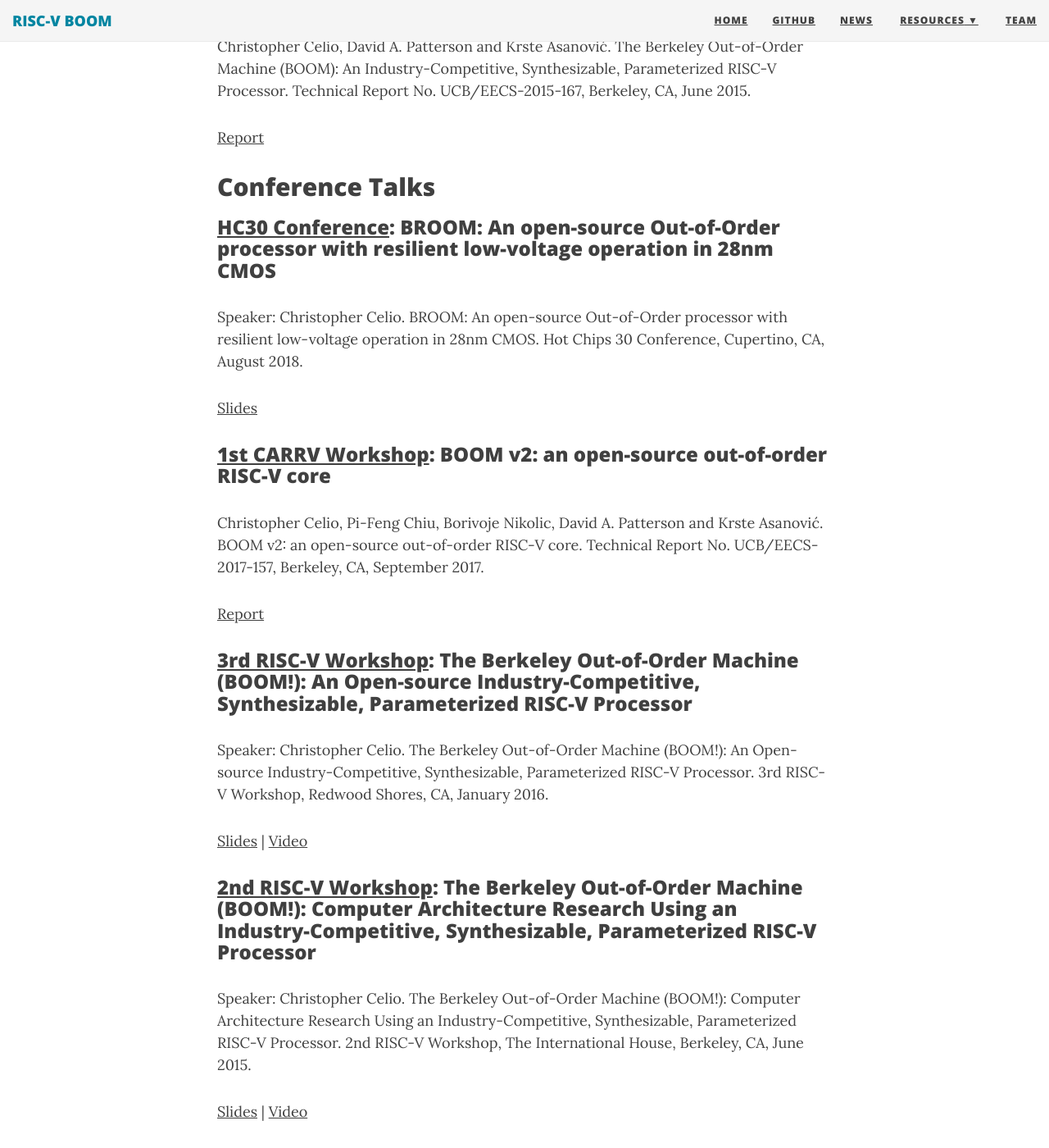
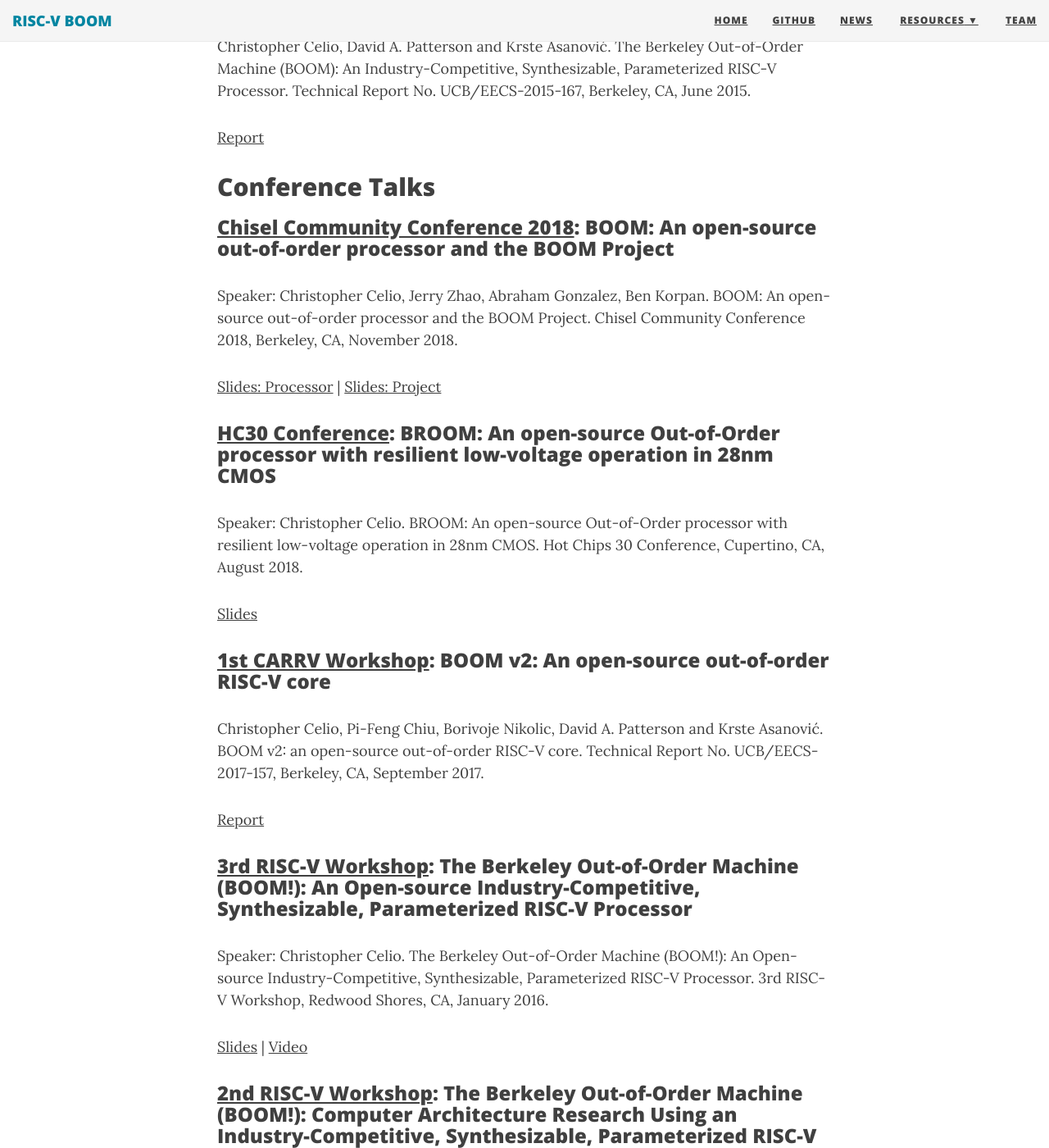
Before and after one commit to riscv-boom/riscv-boom.github.io, a Jekyll site: the page built from publications.md, in a window 1280 px wide and 1400 px high, scrolled down 361 px. Shown: the whole window at 82% size. Built offline with Jekyll 4.4.1, drawn with Linux system fonts in a browser that asks for light colours; nearby versions of some CDN libraries; some of the changed text lies outside the part shown.

Commit message:
Update index to point to GH org | Added CCC18 slides | Added copyright

```diff
--- a/_config.yml
+++ b/_config.yml
@@ -24,7 +24,7 @@ description: RISC-V BOOM
 # List of links in the navigation bar
 navbar-links:
   Home: "index"
-  GitHub: "https://github.com/riscv-boom/riscv-boom"
+  GitHub: "https://github.com/riscv-boom"
   News: "news"
   Resources:
     - Publications: "publications"
@@ -74,7 +74,7 @@ author:
 social-network-links:
 #  rss: true
     email: "https://groups.google.com/forum/#!forum/riscv-boom"
-    github: "riscv-boom/riscv-boom"
+    github: "riscv-boom"
     twitter: "boom_cpu"
 
 # Select which share links to show in posts
--- a/_includes/footer.html
+++ b/_includes/footer.html
@@ -25,6 +25,8 @@
         </ul>
 
         <p class="copyright text-muted">
+        &copy;
+        &nbsp;&bull;&nbsp;
         {{ site.author.name }}
         &nbsp;&bull;&nbsp;
         {{ site.time | date: '%Y' }}
--- a/publications.md
+++ b/publications.md
@@ -13,13 +13,20 @@ Technical Report No. UCB/EECS-2015-167, Berkeley, CA, June 2015.
 
 ## Conference Talks
 
+### [Chisel Community Conference 2018](https://chisel-community-conference.org/): BOOM: An open-source out-of-order processor and the BOOM Project
+Speaker: Christopher Celio, Jerry Zhao, Abraham Gonzalez, Ben Korpan. BOOM: An open-source out-of-order processor and the BOOM Project.
+Chisel Community Conference 2018, Berkeley, CA, November 2018.
+
+[Slides: Processor](docs/boom_processor_ccc18_celio.pdf) |
+[Slides: Project](docs/boom_project_ccc18_zhao_gonza_korpan.pdf)
+
 ### [HC30 Conference](http://www.hotchips.org/archives/2010s/hc30/): BROOM: An open-source Out-of-Order processor with resilient low-voltage operation in 28nm CMOS
 Speaker: Christopher Celio. BROOM: An open-source Out-of-Order processor with resilient low-voltage operation in 28nm CMOS.
 Hot Chips 30 Conference, Cupertino, CA, August 2018.
 
 [Slides](docs/HC30.Berkeley.Celio-Chiu.final.pdf)
 
-### [1st CARRV Workshop](https://carrv.github.io/2017/): BOOM v2: an open-source out-of-order RISC-V core
+### [1st CARRV Workshop](https://carrv.github.io/2017/): BOOM v2: An open-source out-of-order RISC-V core
 Christopher Celio, Pi-Feng Chiu, Borivoje Nikolic, David A. Patterson and Krste Asanović. BOOM v2: an open-source out-of-order RISC-V core.
 Technical Report No. UCB/EECS-2017-157, Berkeley, CA, September 2017.
 
```
Also changed, not shown: index.md (+1 -1 lines), 11 other files.
